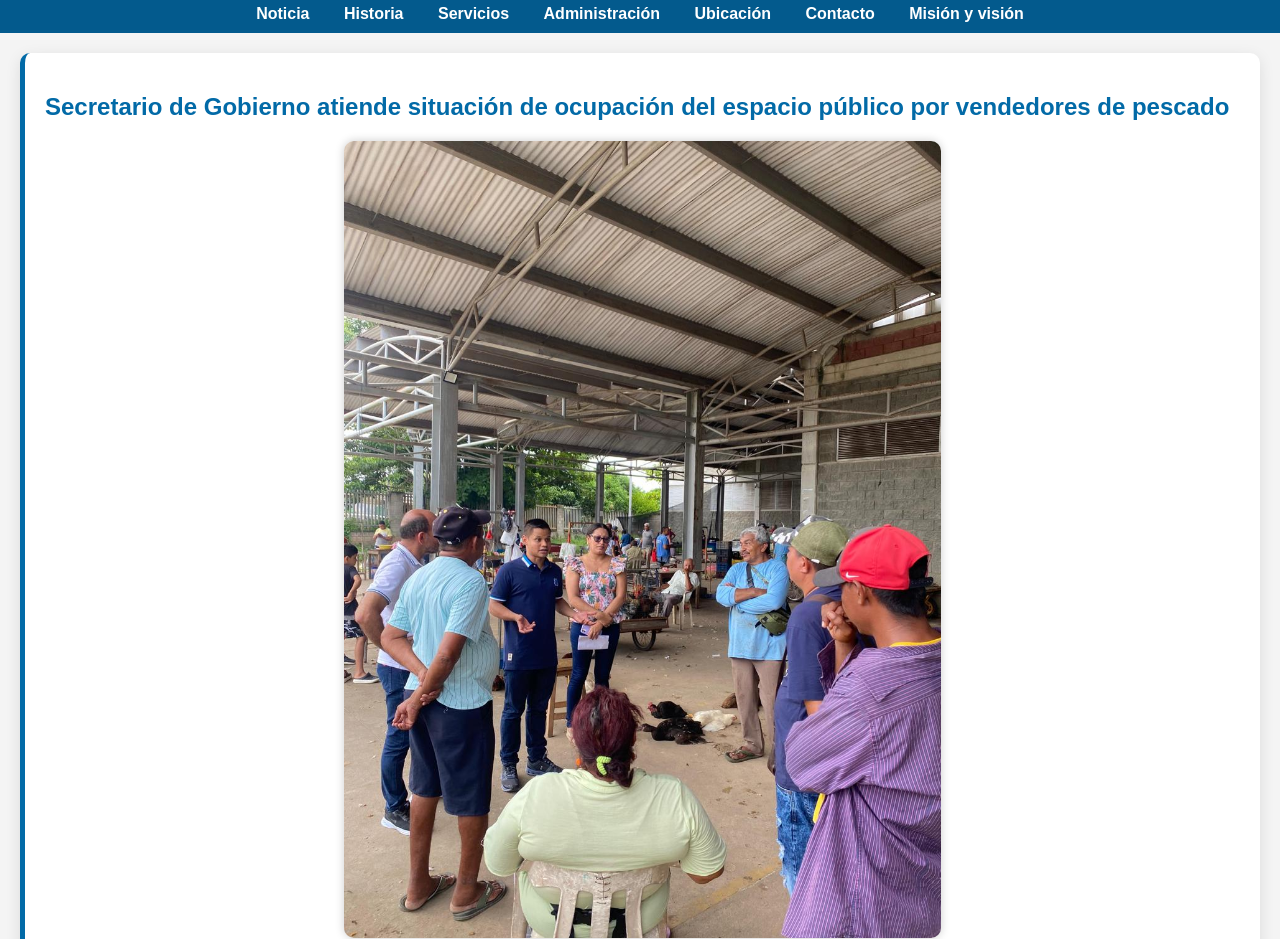
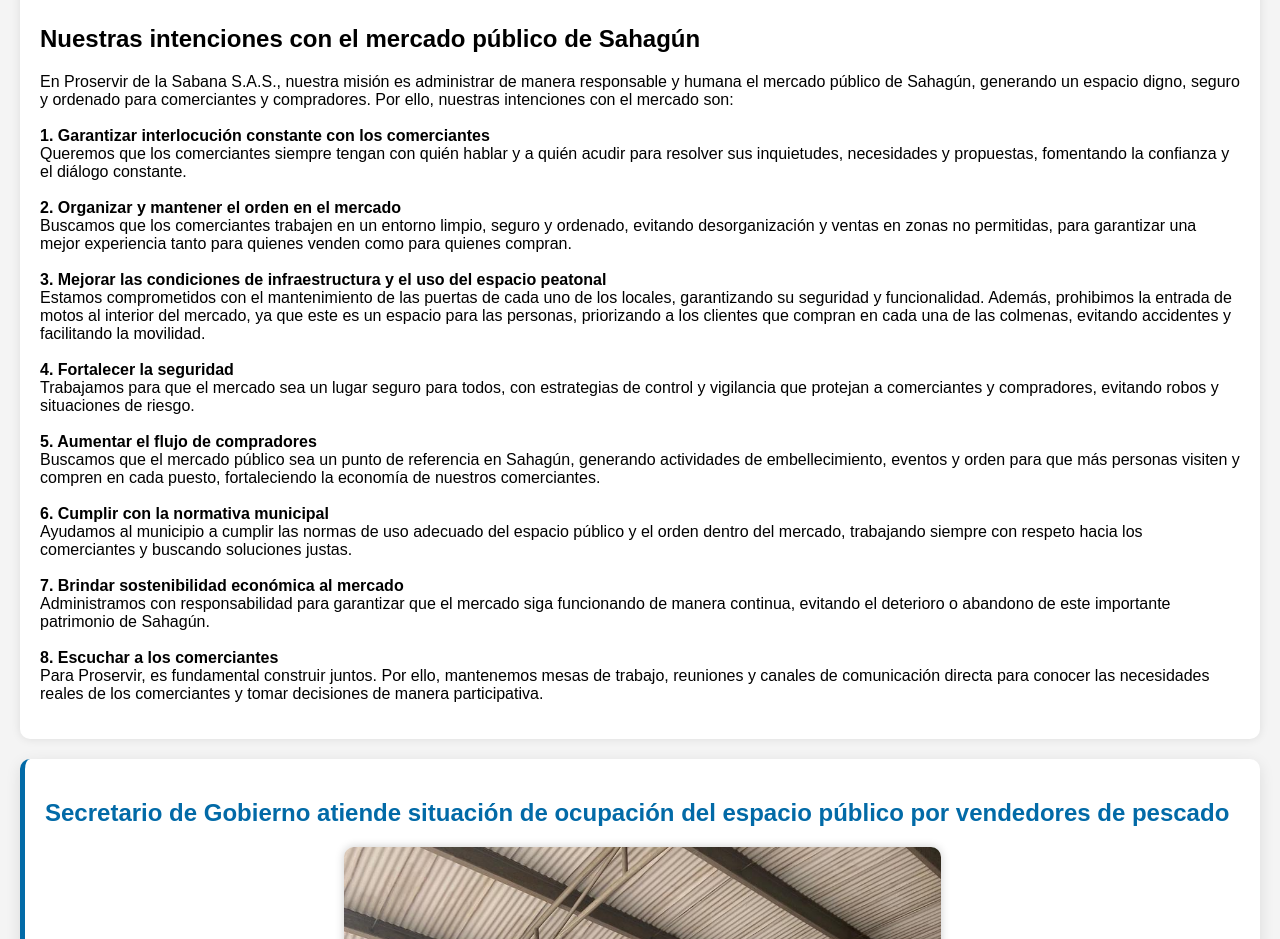
Before and after one commit to Cadavid06/Mercado-Publico-Sahagun, a plain HTML site: page index.html in a window 1280 px wide. Shown: the part 386-1325 px from the top of the page. Drawn offline with Linux system fonts and the light colour scheme.

Commit message:
Intenciones

```diff
--- a/index.html
+++ b/index.html
@@ -17,8 +17,8 @@
     </header>
 
     <nav>
-      <h1>Intenciones de Proservir de la Sabana S.A.S</h1>
-      <a href="#noticia">Noticia</a>
+      <a href="#intenciones">Intenciones</a>
+      <a href="#noticia">Noticias</a>
       <a href="#historia">Historia</a>
       <a href="#servicios">Servicios</a>
       <a href="#proservir">Administración</a>
@@ -26,6 +26,72 @@
       <a href="#contacto">Contacto</a>
       <a href="#misyvis">Misión y visión</a>
     </nav>
+
+    <section id="intenciones">
+
+      <h2>Nuestras intenciones con el mercado público de Sahagún</h2>
+
+      <p>En Proservir de la Sabana S.A.S., nuestra misión es administrar de manera
+      responsable y humana el mercado público de Sahagún, generando un espacio
+      digno, seguro y ordenado para comerciantes y compradores. Por ello,
+      nuestras intenciones con el mercado son: <br> <br>
+
+      <strong>1. Garantizar interlocución constante con los comerciantes</strong> <br>
+
+      Queremos que los comerciantes siempre tengan con quién hablar y a quién
+      acudir para resolver sus inquietudes, necesidades y propuestas, fomentando
+      la confianza y el diálogo constante. <br><br>
+
+      <strong>2. Organizar y mantener el orden en el mercado </strong> <br>
+
+      Buscamos que los comerciantes trabajen en un entorno limpio, seguro y
+      ordenado, evitando desorganización y ventas en zonas no permitidas, para
+      garantizar una mejor experiencia tanto para quienes venden como para
+      quienes compran. <br><br>
+
+      <strong>3. Mejorar las condiciones de infraestructura y el uso del espacio
+      peatonal </strong><br>
+
+      Estamos comprometidos con el mantenimiento de las puertas de cada uno de
+      los locales, garantizando su seguridad y funcionalidad.
+      Además, prohibimos la entrada de motos al interior del mercado, ya que
+      este es un espacio para las personas, priorizando a los clientes que
+      compran en cada una de las colmenas, evitando accidentes y facilitando la
+      movilidad. <br><br>
+
+      <strong>4. Fortalecer la seguridad </strong> <br>
+
+      Trabajamos para que el mercado sea un lugar seguro para todos, con
+      estrategias de control y vigilancia que protejan a comerciantes y
+      compradores, evitando robos y situaciones de riesgo. <br><br>
+
+      <strong>5. Aumentar el flujo de compradores </strong> <br>
+
+      Buscamos que el mercado público sea un punto de referencia en Sahagún,
+      generando actividades de embellecimiento, eventos y orden para que más
+      personas visiten y compren en cada puesto, fortaleciendo la economía de
+      nuestros comerciantes. <br><br>
+
+      <strong>6. Cumplir con la normativa municipal </strong><br>
+
+      Ayudamos al municipio a cumplir las normas de uso adecuado del espacio
+      público y el orden dentro del mercado, trabajando siempre con respeto
+      hacia los comerciantes y buscando soluciones justas. <br><br>
+
+      <strong>7. Brindar sostenibilidad económica al mercado </strong><br>
+
+      Administramos con responsabilidad para garantizar que el mercado siga
+      funcionando de manera continua, evitando el deterioro o abandono de este
+      importante patrimonio de Sahagún. <br><br>
+
+      <strong>8. Escuchar a los comerciantes </strong><br>
+
+
+      Para Proservir, es fundamental construir juntos. Por ello, mantenemos
+      mesas de trabajo, reuniones y canales de comunicación directa para conocer
+      las necesidades reales de los comerciantes y tomar decisiones de manera
+      participativa.</p>
+    </section>
 
     <section id="noticia"
       style="padding: 20px; margin: 20px; background-color: #ffffff; border-radius: 10px; box-shadow: 0 4px 15px rgba(0,0,0,0.1); border-left: 5px solid #026aa7;">
--- a/styles.css
+++ b/styles.css
@@ -9,8 +9,7 @@ body {
   padding: 20px;
   text-align: center;
 }
-
-    h1{
+h1 {
   color: white;
 }
 nav {
@@ -29,7 +28,7 @@ body {
   margin: 20px;
   background-color: white;
   border-radius: 10px;
-      box-shadow: 0 0 10px rgba(0,0,0,0.1);
+  box-shadow: 0 0 10px rgba(0, 0, 0, 0.1);
 }
 footer {
   background-color: #026aa7;
```
Lines whose indentation alone changed are shown as unchanged.
